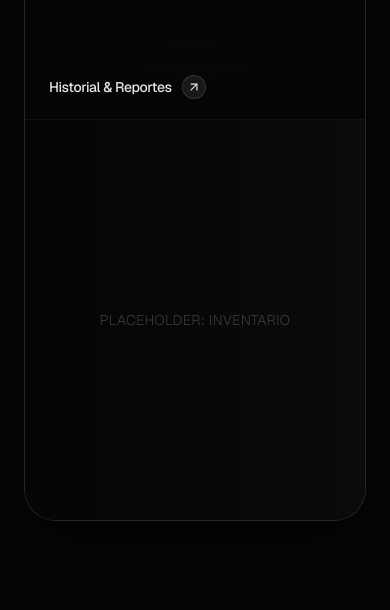
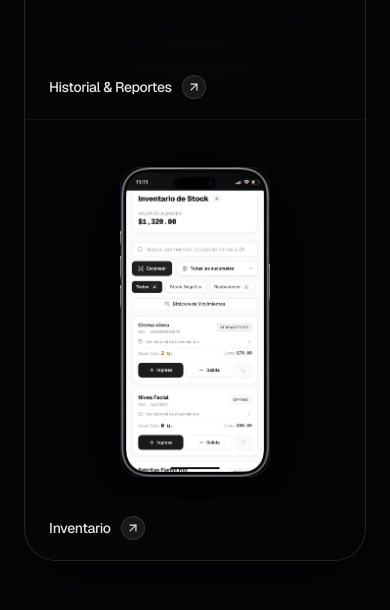
Before and after one commit to PatoCrazy2/shopli-monorepo, a Next.js app in the folder apps/admin/: page / in a window 390 px wide. Shown: the part 5020-5630 px from the top of the page. Built offline with nearby package versions, Linux system fonts and the light colour scheme; no server answers.

Commit message:
feat(landing): integrar mockup de iPhone completo para Inventario en AdminFeaturesGrid

```diff
--- a/apps/admin/src/components/landing/AdminFeaturesGrid.tsx
+++ b/apps/admin/src/components/landing/AdminFeaturesGrid.tsx
@@ -254,12 +254,58 @@ export default function AdminFeaturesGrid() {
             </div>
           </div>
 
-          {/* Derecha: Inventario (Restante) */}
-          <div className="md:col-span-4 bg-[#050507] h-[400px] md:h-[550px] relative overflow-hidden group flex items-center justify-center">
-            <div className="absolute inset-0 bg-gradient-to-l from-zinc-900/30 to-[#050507] transition-transform duration-700 group-hover:scale-105" />
-            <span className="relative z-10 text-white/20 font-light tracking-wide text-sm uppercase">
-              Placeholder: Inventario
-            </span>
+          {/* Derecha: Inventario (iPhone Completo) */}
+          <div className="md:col-span-4 bg-[#050507] h-[440px] sm:h-[480px] md:h-[530px] relative overflow-hidden group pt-6 px-6 sm:pt-8 sm:px-8 pb-5 sm:pb-6 flex flex-col justify-between">
+            {/* Contenedor central con iPhone completo */}
+            <div className="relative w-full flex-1 flex items-center justify-center overflow-hidden">
+              <div className="relative h-[310px] sm:h-[350px] md:h-[385px] aspect-[2620/5416] drop-shadow-[0_20px_45px_rgba(0,0,0,0.95)] transition-transform duration-500 group-hover:scale-[1.02]">
+                {/* Pantalla Calibrada */}
+                <div
+                  className="absolute overflow-hidden bg-black z-10"
+                  style={{
+                    top: "1.64%",
+                    bottom: "1.61%",
+                    left: "4.08%",
+                    right: "4.08%",
+                    borderRadius: "7.6%",
+                  }}
+                >
+                  <Image
+                    src="/features/inv.webp"
+                    alt="Inventario en móvil de ShopLI"
+                    fill
+                    sizes="(max-width: 768px) 200px, 240px"
+                    className="object-cover object-top select-none pointer-events-none"
+                  />
+                  {/* Reflejo cerámico sutil */}
+                  <div className="absolute inset-0 pointer-events-none bg-gradient-to-tr from-transparent via-white/[0.04] to-transparent z-20" />
+                </div>
+
+                {/* Chasis Frontal iPhone 16 con Dynamic Island */}
+                <Image
+                  src="/mockup.webp"
+                  alt="ShopLI iPhone 16 Front Frame"
+                  fill
+                  priority
+                  className="pointer-events-none select-none z-30 object-contain"
+                />
+              </div>
+            </div>
+
+            {/* Enlace e info detallada en franja inferior */}
+            <div className="pt-4 sm:pt-6">
+              <Link
+                href="#inventory"
+                className="inline-flex items-center gap-2.5 group/link text-neutral-200 hover:text-white transition-colors"
+              >
+                <span className="text-sm sm:text-base font-medium tracking-tight">
+                  Inventario
+                </span>
+                <div className="w-6 h-6 rounded-full bg-white/[0.08] border border-white/[0.12] flex items-center justify-center transition-all duration-300 group-hover/link:bg-white group-hover/link:text-black group-hover/link:border-white">
+                  <ArrowUpRight className="w-3.5 h-3.5 transition-transform duration-300 group-hover/link:translate-x-0.5 group-hover/link:-translate-y-0.5" />
+                </div>
+              </Link>
+            </div>
           </div>
 
         </div>
```
Also changed, not shown: apps/admin/public/features/inv.webp (added).
